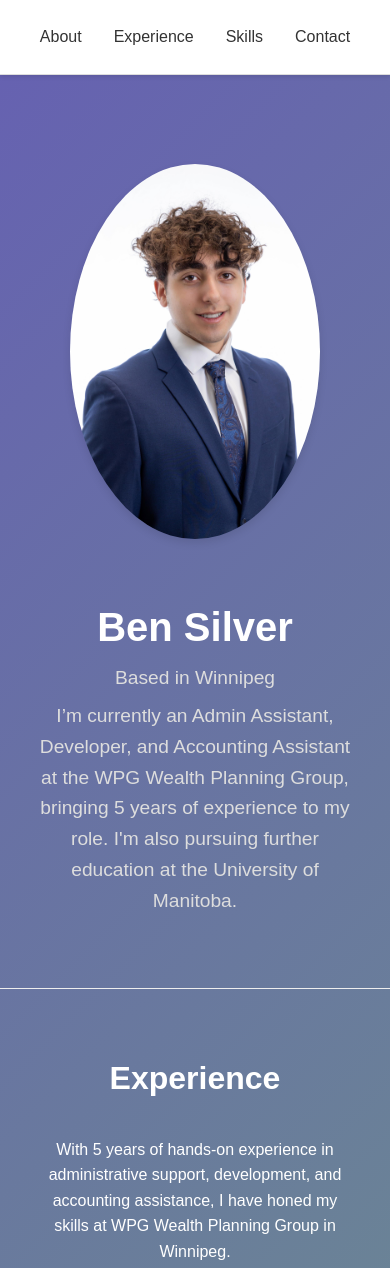
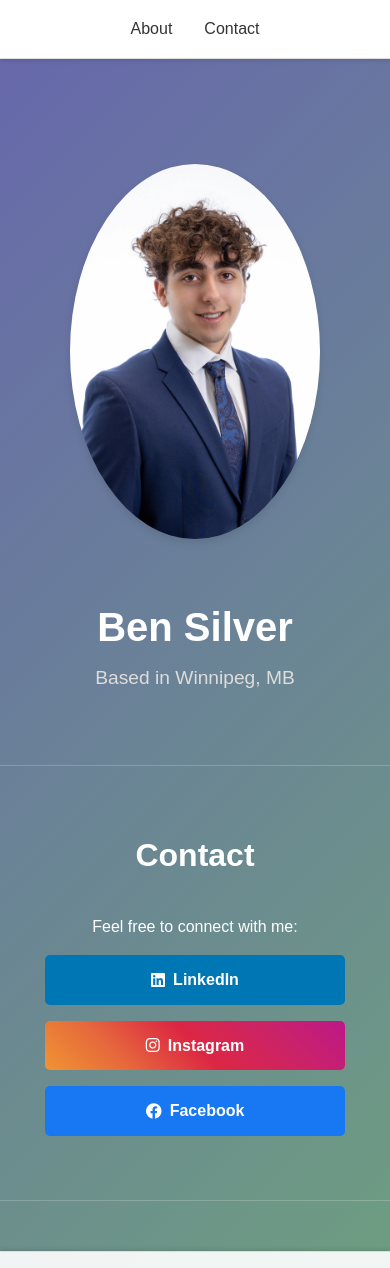
Before and after one commit to BenS-Dev/Personal, a plain HTML site: page index.html in a window 390 px wide. Shown: the top 1268 px of the page. Drawn offline with Linux system fonts and the light colour scheme.

Commit message:
Revamp social buttons and enhance layout in index.html; update styles in style.css for improved responsiveness and aesthetics.

```diff
--- a/css/style.css
+++ b/css/style.css
@@ -5,11 +5,12 @@
   box-sizing: border-box;
 }
 
+/* Body base styles and animated gradient background */
 body {
   font-family: 'Arial', sans-serif;
   line-height: 1.6;
   color: #fff;
-  background: linear-gradient(135deg, rgb(89, 0, 255), #77e24a); /* Dynamic background */
+  background: linear-gradient(135deg, rgb(89, 0, 255), #77e24a);
   background-size: 400% 400%;
   animation: gradient 15s ease infinite;
 }
@@ -20,7 +21,7 @@ body {
   100% { background-position: 0% 50%; }
 }
 
-/* Container styling for centered content */
+/* Container styling for centered, responsive content */
 .container {
   width: 90%;
   max-width: 1200px;
@@ -29,9 +30,9 @@ body {
   text-align: center;
 }
 
-/* Fixed Header styling */
+/* Fixed header styling */
 header {
-  background: #fff; /* Hard white background */
+  background: #fff;
   border-bottom: 1px solid #ddd;
   padding: 1rem 0;
   position: fixed;
@@ -39,22 +40,11 @@ header {
   top: 0;
   left: 0;
   z-index: 1000;
+  box-shadow: 0 2px 4px rgba(0, 0, 0, 0.1);
   transition: top 0.3s;
-  box-shadow: 0 2px 4px rgba(0, 0, 0, 0.1); /* Subtle shadow */
 }
 
-.header-container h1 {
-  font-size: 2.5rem;
-  margin-bottom: 0.25rem;
-  color: #333;
-}
-
-.header-container p {
-  font-size: 1.2rem;
-  margin-bottom: 0.5rem;
-  color: #666;
-}
-
+/* Navigation menu */
 .header-container nav ul {
   list-style: none;
   display: flex;
@@ -70,38 +60,19 @@ header {
 }
 
 .header-container nav ul li a:hover {
-  color: #007BFF; /* Modern blue color */
+  color: #007BFF;
 }
 
-nav ul {
-  list-style: none;
-  display: flex;
-  justify-content: center;
-  gap: 2rem;
-  padding-top: 0.5rem;
-}
-
-nav ul li a {
-  text-decoration: none;
-  font-size: 1rem;
-  color: #333;
-  transition: color 0.3s ease;
-}
-
-nav ul li a:hover {
-  color: #007BFF; /* Modern blue color */
-}
-
-/* Spacing for main to account for fixed header */
+/* Adjust main spacing for fixed header */
 main {
-  padding-top: 100px; /* Height of fixed header */
+  padding-top: 100px;
   padding-bottom: 50px;
 }
 
-/* Section styling with extra spacing */
+/* Section styling */
 section {
   padding: 4rem 0;
-  border-bottom: 1px solid #eee;
+  border-bottom: 1px solid rgba(255,255,255,0.2);
 }
 
 section h2 {
@@ -110,7 +81,7 @@ section h2 {
   color: #fff;
 }
 
-/* About section styling */
+/* About section layout */
 .about-content {
   display: flex;
   flex-wrap: wrap;
@@ -124,7 +95,7 @@ section h2 {
   border-radius: 50%;
   width: 100%;
   margin-bottom: 1rem;
-  box-shadow: 0 4px 8px rgba(0, 0, 0, 0.1); /* Subtle shadow */
+  box-shadow: 0 4px 8px rgba(0, 0, 0, 0.1);
 }
 
 .about-text {
@@ -143,61 +114,65 @@ section h2 {
   font-size: 1.2rem;
   margin-bottom: 0.5rem;
   color: #ddd;
+  text-align: center;
 }
 
-/* List styling */
-ul {
+/* Remove bullets for contact list */
+ul.contact-info {
   list-style: none;
+  margin: 0;
   padding: 0;
 }
 
-ul li {
-  margin-bottom: 0.5rem;
-}
-
-.contact-info li {
-  margin-bottom: 1rem;
-}
-
-.contact-info li a {
+/* Social button base styles */
+.btn {
   display: inline-flex;
   align-items: center;
   justify-content: center;
-  width: 300px; /* Make all buttons the same size */
+  width: 300px;
   padding: 0.75rem 1.5rem;
   font-size: 1rem;
+  font-weight: 600;
   color: #fff;
-  background-color: #007BFF;
   border: none;
   border-radius: 5px;
   text-decoration: none;
-  transition: background-color 0.3s ease;
+  margin-top: 1rem;
+  transition: background-color 0.3s ease, opacity 0.3s ease;
 }
 
-.contact-info li a i {
+.btn i {
   margin-right: 0.5rem;
 }
 
-.contact-info li a:hover {
-  background-color: #0056b3;
+/* LinkedIn button styling */
+.linkedin-btn {
+  background-color: #0077B5;
+}
+.linkedin-btn:hover {
+  background-color: #005983;
 }
 
-/* Button styling */
-.btn {
-  display: inline-block;
-  padding: 0.75rem 1.5rem;
-  margin-top: 1rem;
-  font-size: 1rem;
-  color: #fff;
-  background-color: #007BFF;
-  border: none;
-  border-radius: 5px;
-  text-decoration: none;
-  transition: background-color 0.3s ease;
+/* Instagram button styling (official gradient) */
+.instagram-btn {
+  background: linear-gradient(45deg,
+    #f09433 0%,
+    #e6683c 25%,
+    #dc2743 50%,
+    #cc2366 75%,
+    #bc1888 100%
+  );
+}
+.instagram-btn:hover {
+  opacity: 0.9;
 }
 
-.btn:hover {
-  background-color: #0056b3;
+/* Facebook button styling */
+.facebook-btn {
+  background-color: #1877F2;
+}
+.facebook-btn:hover {
+  background-color: #0f61d7;
 }
 
 /* Footer styling */
@@ -207,7 +182,7 @@ footer {
   padding: 1.5rem 0;
   text-align: center;
   color: #666;
-  box-shadow: 0 -2px 4px rgba(0, 0, 0, 0.1); /* Subtle shadow */
+  box-shadow: 0 -2px 4px rgba(0, 0, 0, 0.1);
 }
 
 /* Responsive adjustments */
--- a/index.html
+++ b/index.html
@@ -1,20 +1,28 @@
+<!-- Updated index.html with annotations and revamped social buttons -->
 <!DOCTYPE html>
 <html lang="en">
+
 <head>
   <meta charset="UTF-8">
   <meta name="viewport" content="width=device-width, initial-scale=1">
   <title>Ben Silver - Bio</title>
+  <!-- Link to external stylesheet -->
   <link rel="stylesheet" href="css/style.css">
+  <!-- Font Awesome for social icons -->
   <link rel="stylesheet" href="https://cdnjs.cloudflare.com/ajax/libs/font-awesome/6.0.0-beta3/css/all.min.css">
 </head>
+
 <body>
+  <!-- Header: site navigation -->
   <header>
     <div class="container header-container">
       <nav>
+        <!-- Navigation menu links -->
         <ul>
           <li><a href="#about">About</a></li>
-          <li><a href="#experience">Experience</a></li>
-          <li><a href="#skills">Skills</a></li>
+          <!-- Future sections can be enabled here -->
+          <!-- <li><a href="#experience">Experience</a></li> -->
+          <!-- <li><a href="#skills">Skills</a></li> -->
           <li><a href="#contact">Contact</a></li>
         </ul>
       </nav>
@@ -27,39 +35,14 @@
       <div class="container">
         <div class="about-content">
           <div class="about-image">
-            <!-- Replace with your actual image -->
+            <!-- Profile picture -->
             <img src="images/Ben Silver.jpg" alt="Profile Picture">
           </div>
           <div class="about-text">
             <h1>Ben Silver</h1>
-            <p>Based in Winnipeg</p>
-            <p>
-              I’m currently an Admin Assistant, Developer, and Accounting Assistant at the WPG Wealth Planning Group, bringing 5 years of experience to my role. I'm also pursuing further education at the University of Manitoba.
-            </p>
+            <p>Based in Winnipeg, MB</p>
           </div>
         </div>
-      </div>
-    </section>
-
-    <!-- Experience Section -->
-    <section id="experience">
-      <div class="container">
-        <h2>Experience</h2>
-        <p>
-          With 5 years of hands-on experience in administrative support, development, and accounting assistance, I have honed my skills at WPG Wealth Planning Group in Winnipeg.
-        </p>
-      </div>
-    </section>
-
-    <!-- Skills Section -->
-    <section id="skills">
-      <div class="container">
-        <h2>Skills</h2>
-        <ul>
-          <li>Administrative Support</li>
-          <li>Accounting Assistance</li>
-          <li>Development and Technical Support</li>
-        </ul>
       </div>
     </section>
 
@@ -68,22 +51,36 @@
       <div class="container">
         <h2>Contact</h2>
         <p>Feel free to connect with me:</p>
+        <!-- Social links styled as app-like buttons -->
         <ul class="contact-info">
-          <li><a href="mailto:ben.silver@outlook.com" class="btn"><i class="fas fa-envelope"></i> ben.silver@outlook.com</a></li>
-          <li><a href="tel:+12042975685" class="btn"><i class="fas fa-phone"></i> (204) 297-5685)</a></li>
-          <li><a href="#" target="_blank" class="btn"><i class="fab fa-instagram"></i> Instagram</a></li>
-          <li><a href="#" target="_blank" class="btn"><i class="fab fa-facebook"></i> Facebook</a></li>
+          <li>
+            <a href="https://www.linkedin.com/in/ben-silver-0153802b0/" target="_blank" class="btn linkedin-btn">
+              <i class="fab fa-linkedin"></i> LinkedIn
+            </a>
+          </li>
+          <li>
+            <a href="https://www.instagram.com/YourInstagramHandle/" target="_blank" class="btn instagram-btn">
+              <i class="fab fa-instagram"></i> Instagram
+            </a>
+          </li>
+          <li>
+            <a href="https://www.facebook.com/profile.php?id=61556614806188" target="_blank" class="btn facebook-btn">
+              <i class="fab fa-facebook"></i> Facebook
+            </a>
+          </li>
         </ul>
       </div>
     </section>
   </main>
 
+  <!-- Footer -->
   <footer>
     <div class="container">
       <p>&copy; 2025 Ben Silver. All rights reserved.</p>
     </div>
   </footer>
 
+  <!-- Optional JS for header/footer behavior -->
   <script src="js/Header-Footer.js"></script>
 </body>
 </html>
```
